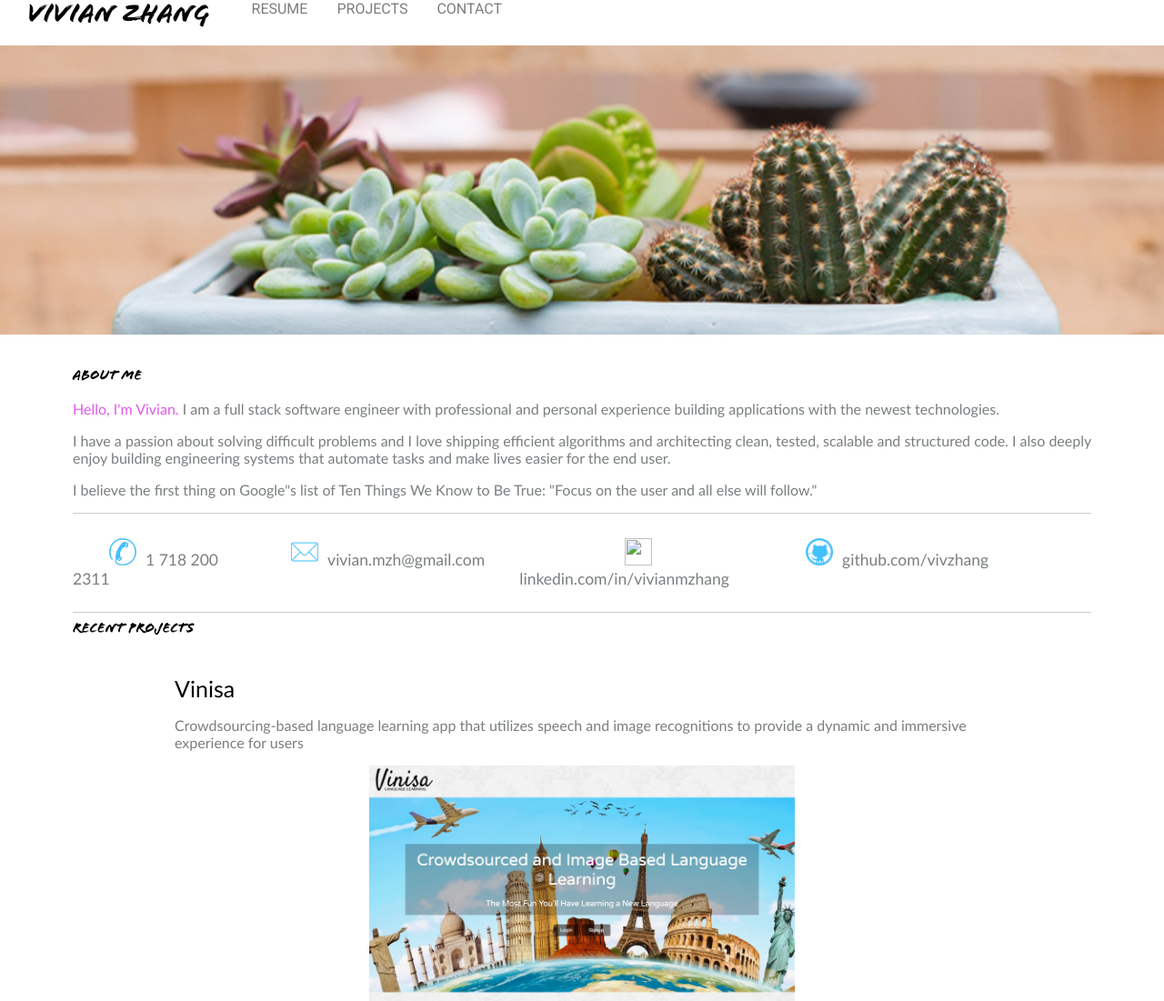
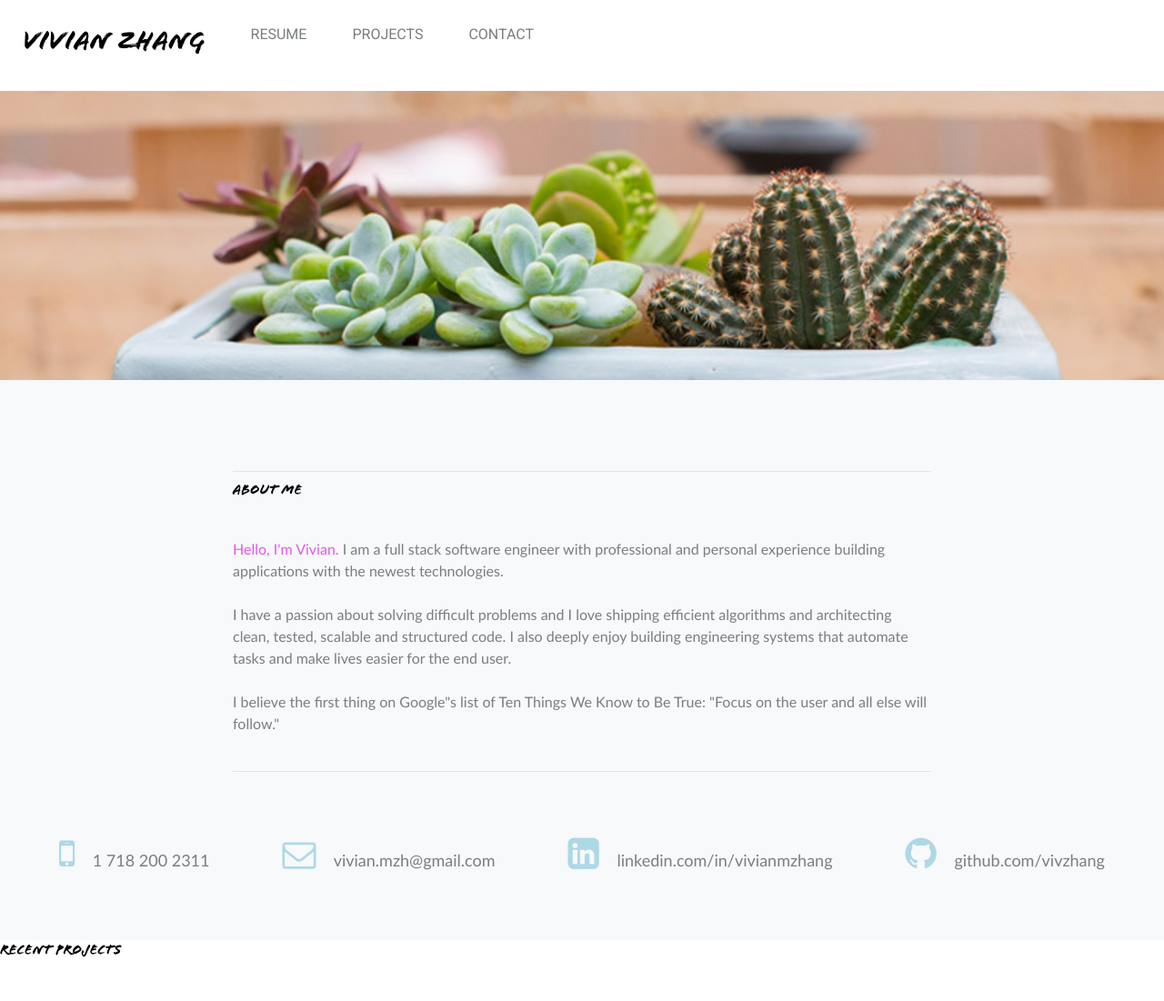
Before and after one commit to vivzhang/portfolio, a plain HTML site: page index.html in a window 1280 px wide. Shown: the top 1101 px of the page at 91% size. Drawn offline with nearby package versions, Linux system fonts and the light colour scheme.

Commit message:
Modify nav, about me and contact with html5 standard, change icons

```diff
--- a/index.html
+++ b/index.html
@@ -2,45 +2,65 @@
 <html lang="en">
 <head>
   <meta charset="utf-8">
+  <meta name='viewport' content='width=device-width, initial-scale=1.0'>
   <title>Vivian Zhang</title>
   <link rel="stylesheet" href="styles.css">
   <link href="https://fonts.googleapis.com/css?family=Open+Sans|Roboto" rel="stylesheet">
+  <link rel="stylesheet" href="https://cdnjs.cloudflare.com/ajax/libs/font-awesome/4.7.0/css/font-awesome.min.css">
   <script
   src="https://code.jquery.com/jquery-3.2.1.min.js"
   integrity="sha256-hwg4gsxgFZhOsEEamdOYGBf13FyQuiTwlAQgxVSNgt4="
   crossorigin="anonymous"></script>
 </head>
 <body>
-  <nav id="navigation">
-    <div>
-      <div class="title name-title nav-li"><a href="#">VIVIAN ZHANG</a></div>
-      <div><a href="assets/Vivian_Zhang_Resume.pdf" target="_blank" class="nav-li">RESUME</a></div>
-      <div><a href="#contact" class="nav-li">PROJECTS</a></div>
-      <div><a href="#about" class="nav-li">CONTACT</a></div>
-    </div>
-  </nav>
+  <header>
+    <nav class="nav">
+      <ul>
+        <li class="title name-title" style="font-family:FloodStd;color:black;font-size:30px"><a href="#">VIVIAN ZHANG</a></li>
+        <li><a href="assets/Vivian_Zhang_Resume.pdf" target="_blank">RESUME</a></li>
+        <li><a href="#contact">PROJECTS</a></li>
+        <li><a href="#about">CONTACT</a></li>
+      </ul>
+    </nav>
+  </header>
 
   <img id="homeimage" src="assets/flower3.jpg">
   <div id="container">
     <div id="about" class="wrapper">
-    <hr>
       <div class="intro-fade-in">
+        <hr>
         <p class="title">About Me</p>
         <p><span class="intro-name">Hello, I'm Vivian.</span> I am a full stack software engineer with professional and personal experience building applications with the newest technologies.</p>
+        <br />
         <p>I have a passion about solving difficult problems and I love shipping efficient algorithms and architecting clean, tested, scalable and structured code. I also deeply enjoy building engineering systems that automate tasks and make lives easier for the end user.</p>
+        <br />
         <p>I believe the first thing on Google"s list of Ten Things We Know to Be True: "Focus on the user and all else will follow."</p>
         <hr>
       </div>
-      <div id="contact" class="fade-in">
+      <nav id="contact" class="fade-in">
         <ul>
-          <li class="hor-li col-2"><img class="icon" src="assets/phone.png">1 718 200 2311</li>
-          <li class="hor-li col-3"><a href="mailto:vivian.mzh@gmail.com"><img class="icon" src="assets/email.png">vivian.mzh@gmail.com</a></li>
-          <li class="hor-li col-3"><a href="https://www.linkedin.com/in/vivianmzhang" target="_blank"><img class="icon" src="assets/linkedin.png">linkedin.com/in/vivianmzhang</a></li>
-          <li class="hor-li col-3"><a href="https://github.com/vivzhang" target="_blank"><img class="icon" src="assets/github.png">github.com/vivzhang</a></li>
+          <li><a href="#">
+            <i class="fa fa-mobile-phone"></i>
+            <span>1 718 200 2311</span>
+          </li>
+          <li><a href="mailto:vivian.mzh@gmail.com">
+            <i class="fa fa-envelope-o" style="font-size: 37px"></i>
+            <span>vivian.mzh@gmail.com</span>
+            </a>
+          </li>
+          <li><a href="https://www.linkedin.com/in/vivianmzhang" target="_blank">
+            <i class="fa fa-linkedin-square"></i>
+            <span>linkedin.com/in/vivianmzhang</span>
+            </a>
+          </li>
+          <li><a href="https://github.com/vivzhang" target="_blank">
+            <i class="fa fa-github"></i>
+            <span>github.com/vivzhang</span>
+            </a>
+          </li>
         </ul>
-      </div>
+      </nav>
     </div>
-    <hr>
 
     <div id="projects">
       <div class="title fade-in">Recent Projects</div>
--- a/styles.css
+++ b/styles.css
@@ -6,16 +6,20 @@
 body {
 	font-family: Optima;
   color: #7A7E80;
-  margin: 0;
+  margin: 0 auto;
   position: relative;
+  line-height: 1.5;
+  text-align: left;
 }
 
 hr {
   display: block;
   height: 1px;
   border: 0;
-  border-top: 1px solid #ccc;
+  border-top: 1px solid #E3E5E6;
+  margin-top: 40px;
   padding: 0;
+  width: 60%;
 }
 
 a,u {
@@ -42,62 +46,86 @@ li a {
   text-align: center;
 }
 
-#navigation {
+
+.nav {
   position: fixed;
   z-index: 1000;
-  display: -webkit-flexbox;
-  display: -ms-flexbox;
-  display: -webkit-flex;
-  display: flex;
-  -webkit-flex-align: center;
-  -ms-flex-align: center;
-  -webkit-align-items: center;
-  align-items: center;
   width: 100%;
-  display: block;
-  z-index: 3;
-  background-color: #fff;
+  background-color: #FFF;
+  height: 100px;
 }
 
-#container {
-  margin: 0 5em;
+/* make list items horizontal */
+.nav ul li {
+  float: left;
+  display: inline;
+  font-family: "roboto";
+}
+
+.nav ul li a {
+  padding: 10px 25px;
+  height: 20px;
+}
+
+.title {
+  font-family: FloodStd;
+  color:black;
+  padding-bottom: 40px;
+}
+
+#container p{
+  width: 60%;
+  margin: 0 auto;
+}
+
+.wrapper {
+  display: flex;
+  flex-flow: row wrap;
+  position: relative;
+  width: 100%;
+  margin: 0 auto;
+  padding-top: 60px;
+  background-color: #F7F9FA;
 }
 
 #homeimage {
   width: 100%;
-  padding-top: 50px;
+  padding-top: 100px;
+  vertical-align: top;
 }
 
 #contact {
   display: block;
   font-size: 18px;
-  width: 100%;
-  margin: 0;
-  opacity: 0;
+  margin: 0 auto;
+}
+
+#contact i {
+  font-size: 40px;
+  color:lightblue;
+  margin-right: 15px;
+}
+
+#contact ul li {
+  float: left;
+  display: inline;
+  padding: 25px 40px;
+  height: 90px;
+  line-height: 90px;
+}
+
+#contact ul li a {
 }
 
 #project {
   width: 100%;
 }
 
-/* make list items horizontal */
- .nav-li {
-  float: left;
-  padding: 0 1em;
-  font-family: "roboto";
-}
 
-.hor-li {
-  font-size: 17.5px;
-  float: left;
-  padding: 0;
-}
 
-.icon {
-  height: 30px;
-  width: 30px;
-  margin: 0 10px 0 40px;
-}
+
+
+
 
 .col-1 {width: 8.33%;}
 .col-2 {width: 16.66%;}
@@ -112,15 +140,6 @@ li a {
 .col-11 {width: 91.66%;}
 .col-12 {width: 100%;}
 
-.title {
-  font-family: FloodStd;
-  color: black;
-}
-
-.name-title {
-  font-size: 30px;
-  margin-left: 0;
-}
 
 .project-details {
   width: 80%;
@@ -140,14 +159,6 @@ li a {
 
 .images {
   text-align: center;
-}
-
-.wrapper {
-  display: flex;
-  flex-flow: row wrap;
-  position: relative;
-  width: 100%;
-  margin: 0 auto;
 }
 
 .alt-background {
```
